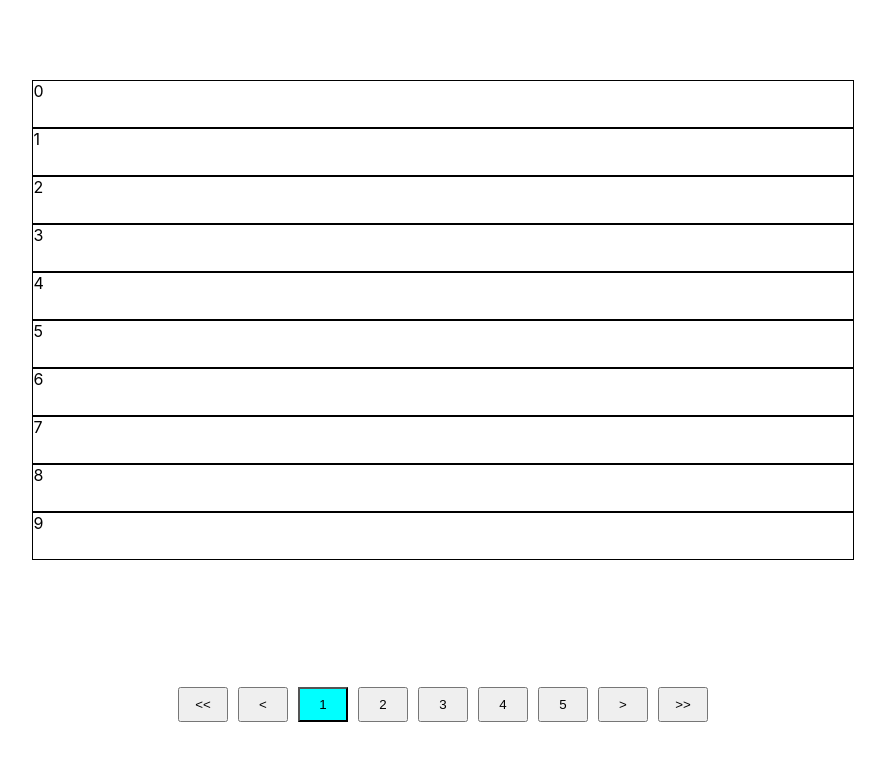
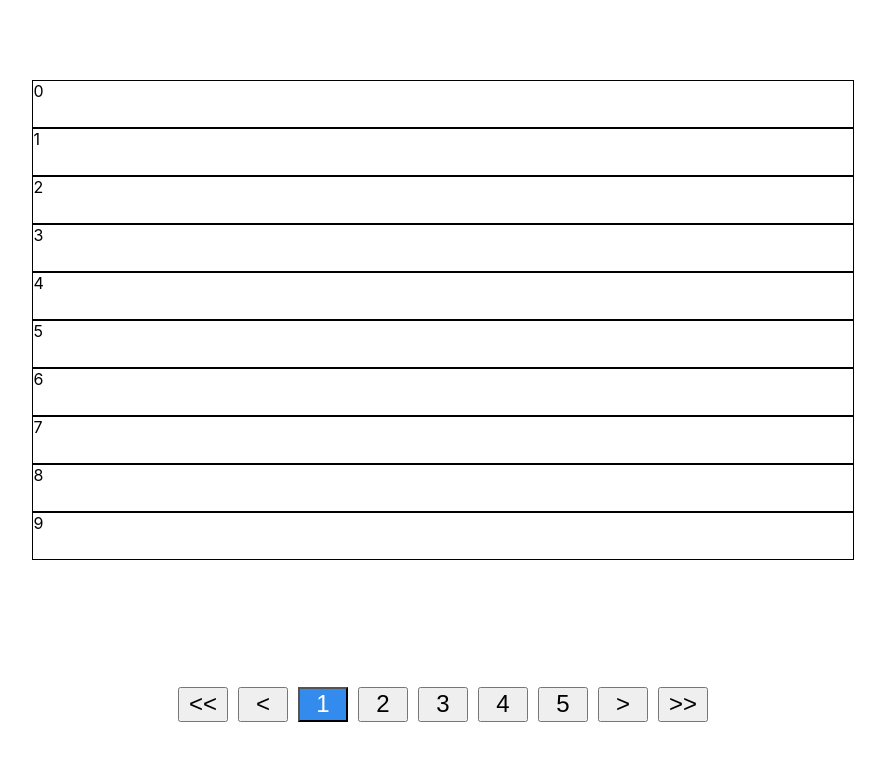
Before and after one commit to LeeHoHyun-hemtory/react-typescript, a React (Create React App) app: page /pagination in a window 1280 px wide. Shown: the top 760 px of the page, without its empty margins (197-1082 px from the left). Built offline with nearby package versions, Linux system fonts and the light colour scheme.

Commit message:
button 색 변경

```diff
--- a/src/Pagination.tsx
+++ b/src/Pagination.tsx
@@ -52,8 +52,12 @@ const STDPageBurronContainer = styled.div`
 const STDPageButton = styled.button`
   width: 50px;
   height: 35px;
+  font-size: 1.5rem;
   ${({ current }: { current: boolean }) => css`
-    ${current && css`background-color: cyan;`}
+    ${current && css`
+      background-color: #348bee;
+      color: white;
+    `}
   `};
 
   & + & {
@@ -61,7 +65,7 @@ const STDPageButton = styled.button`
   }
 
   &:hover {
-    background-color: skyblue;
+    background-color: cyan;
   }
 `;
 
```
Also changed, not shown: 1 other file (tests, documents, lock files or other folders).
